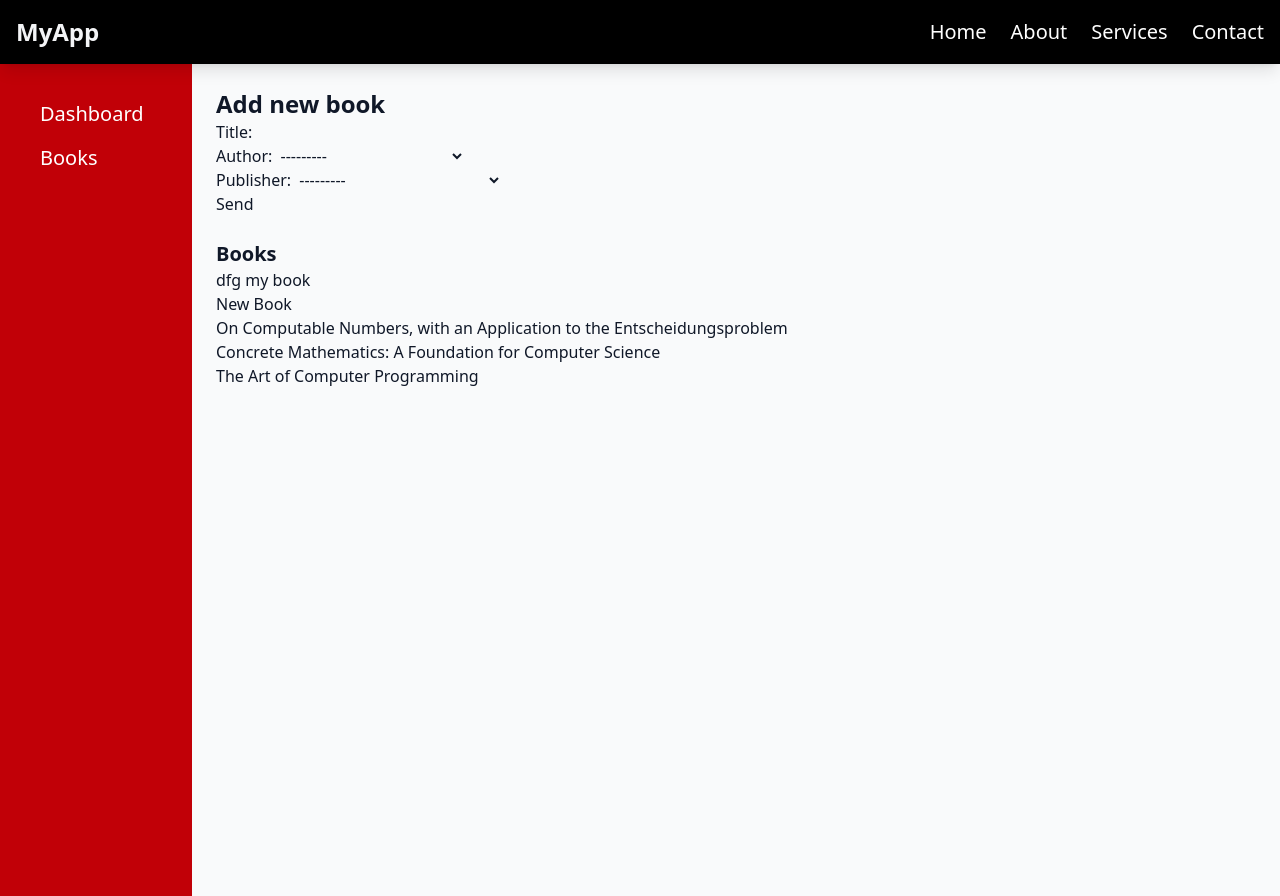
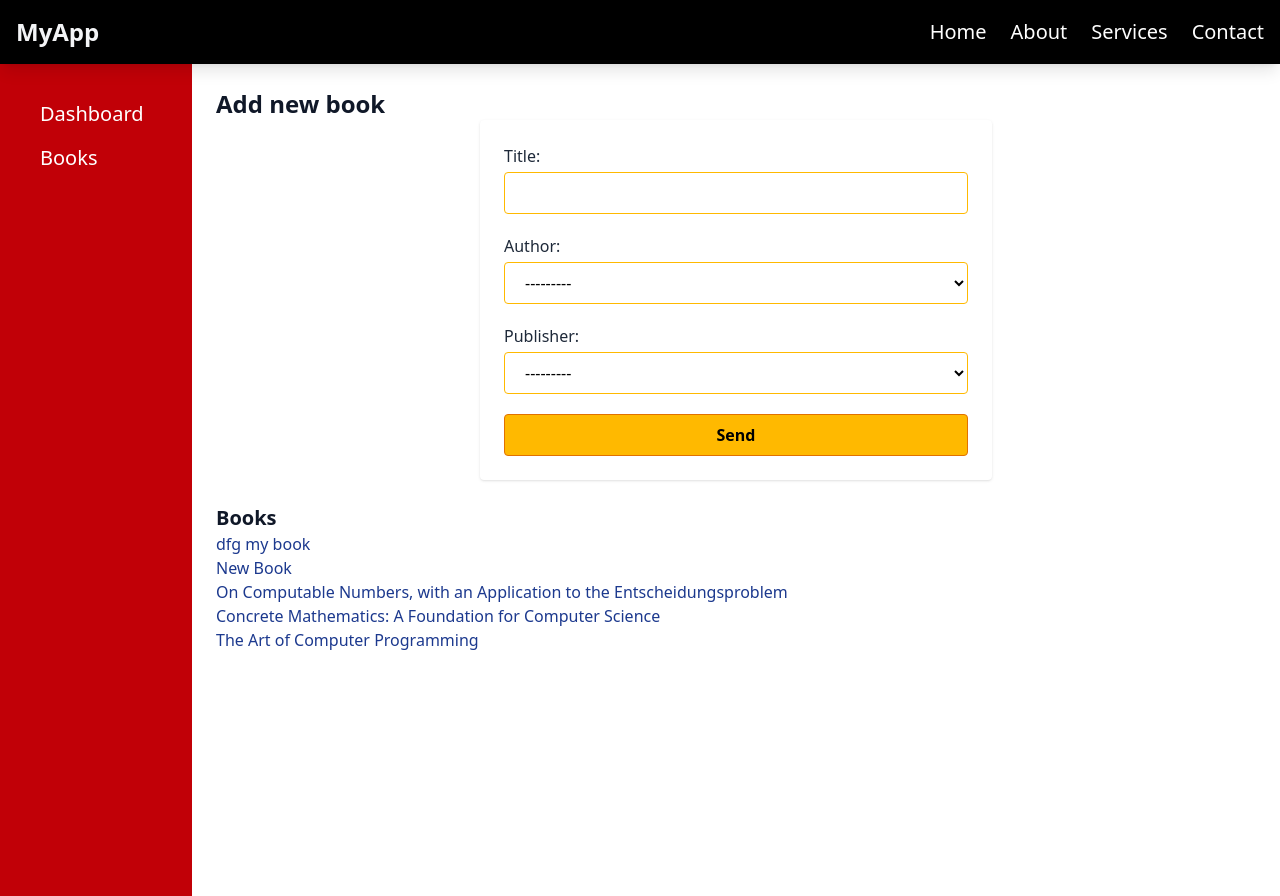
Before and after one commit to sehrishnoreen31/book-rental-business-django, a Django app: page /books/ in a window 1280 px wide. Run offline with Django 5.2, Linux system fonts and the light colour scheme; data comes from the database, SQL or seed files in the repository; both versions use the stored data as it was after the commit; some libraries are stand-ins or nearby versions.

Commit message:
UI for forms

```diff
--- a/books/templates/books/main.html
+++ b/books/templates/books/main.html
@@ -1,20 +1,54 @@
 {% extends "base.html" %}
+{% load widget_tweaks %}
 {% block title %}Book Titles{% endblock %}
 {% block content %}
     {% comment %} new book form {% endcomment %}
     <h1 class='text-2xl font-bold'> Add new book </h1>
-    <form action='' method='POST'>
-        {% csrf_token %}
-        {{form}}
-        <button type='submit'>Send</button>
-    </form>
+    <form action="" method="POST" class="max-w-lg w-full mx-auto p-6 bg-white rounded shadow">
+    {% csrf_token %}
+
+    <div class="mb-5">
+        <label for="{{ form.title.id_for_label }}" class="block text-gray-800 font-medium mb-1">
+            Title:
+        </label>
+        {{ form.title|add_class:"w-full px-4 py-2 bg-white text-black border border-amber-400 rounded focus:ring-amber-400 focus:outline-none focus:ring-2" }}
+    </div>
+
+    <div class="mb-5">
+        <label for="{{ form.author.id_for_label }}" class="block text-gray-800 font-medium mb-1">
+            Author:
+        </label>
+        {{ form.author|add_class:"w-full px-4 py-2 bg-white text-black border border-amber-400 rounded focus:ring-amber-400 focus:outline-none focus:ring-2" }}
+    </div>
+
+    {% if form.title.errors %}
+        {% for error in  form.title.errors  %}
+        <p class="text-red-600">{{error}}</p>
+        {% endfor %}
+    {% endif %}
+
+
+    <div class="mb-5">
+        <label for="{{ form.publisher.id_for_label }}" class="block text-gray-800 font-medium mb-1">
+            Publisher:
+        </label>
+        {{ form.publisher|add_class:"w-full px-4 py-2 bg-white text-black border border-amber-400 rounded focus:ring-amber-400 focus:outline-none focus:ring-2" }}
+    </div>
+
+    <button type="submit" class="w-full py-2 px-4 bg-amber-400 hover:bg-amber-500 text-black font-semibold border border-amber-600 rounded transition-all duration-200">
+        Send
+    </button>
+</form>
+
+
+
     <br>
     {% comment %} display books {% endcomment %}
     {% if list_of_book_titles %}
     <h2 class='text-xl font-bold'>Books</h2>
         <ul>
             {% for book_title in list_of_book_titles %}
-                <li><a class='font-medium text-blue-800' href="{{book_title.get_absolute_url}}">{{book_title.title}}</a></li>
+                <li><a class='font-medium text-blue-900' href="{{book_title.get_absolute_url}}">{{book_title.title}}</a></li>
             {% endfor %}
         </ul>
     {% endif %}
--- a/core/settings.py
+++ b/core/settings.py
@@ -50,6 +50,7 @@ INSTALLED_APPS = [
     'import_export',
     'tailwind',
     'theme',
+    'widget_tweaks',
 ]
 NPM_BIN_PATH = r"D:\DevTools\Node\npm.cmd"
 TAILWIND_APP_NAME = 'theme'
--- a/theme/static/css/dist/styles.css
+++ b/theme/static/css/dist/styles.css
@@ -8,14 +8,26 @@
     --font-mono: ui-monospace, SFMono-Regular, Menlo, Monaco, Consolas, "Liberation Mono",
       "Courier New", monospace;
     --color-red-400: oklch(70.4% 0.191 22.216);
+    --color-red-600: oklch(57.7% 0.245 27.325);
     --color-red-700: oklch(50.5% 0.213 27.518);
+    --color-amber-400: oklch(82.8% 0.189 84.429);
+    --color-amber-500: oklch(76.9% 0.188 70.08);
+    --color-amber-600: oklch(66.6% 0.179 58.318);
+    --color-green-400: oklch(79.2% 0.209 151.711);
+    --color-blue-400: oklch(70.7% 0.165 254.624);
+    --color-blue-800: oklch(42.4% 0.199 265.638);
+    --color-blue-900: oklch(37.9% 0.146 265.522);
     --color-gray-50: oklch(98.5% 0.002 247.839);
     --color-gray-100: oklch(96.7% 0.003 264.542);
     --color-gray-200: oklch(92.8% 0.006 264.531);
+    --color-gray-700: oklch(37.3% 0.034 259.733);
+    --color-gray-800: oklch(27.8% 0.033 256.848);
     --color-gray-900: oklch(21% 0.034 264.665);
     --color-black: #000;
     --color-white: #fff;
     --spacing: 0.25rem;
+    --container-lg: 32rem;
+    --container-xl: 36rem;
     --text-xl: 1.25rem;
     --text-xl--line-height: calc(1.75 / 1.25);
     --text-2xl: 1.5rem;
@@ -23,6 +35,7 @@
     --text-3xl: 1.875rem;
     --text-3xl--line-height: calc(2.25 / 1.875);
     --font-weight-medium: 500;
+    --font-weight-semibold: 600;
     --font-weight-bold: 700;
     --default-transition-duration: 150ms;
     --default-transition-timing-function: cubic-bezier(0.4, 0, 0.2, 1);
@@ -421,6 +434,18 @@
   .mt-4 {
     margin-top: calc(var(--spacing) * 4);
   }
+  .mt-6 {
+    margin-top: calc(var(--spacing) * 6);
+  }
+  .mb-1 {
+    margin-bottom: calc(var(--spacing) * 1);
+  }
+  .mb-2 {
+    margin-bottom: calc(var(--spacing) * 2);
+  }
+  .mb-5 {
+    margin-bottom: calc(var(--spacing) * 5);
+  }
   .ml-auto {
     margin-left: auto;
   }
@@ -498,11 +523,20 @@
   .w-full {
     width: 100%;
   }
+  .max-w-\[500px\] {
+    max-width: 500px;
+  }
   .max-w-\[1400px\] {
     max-width: 1400px;
   }
   .max-w-\[1600px\] {
     max-width: 1600px;
+  }
+  .max-w-lg {
+    max-width: var(--container-lg);
+  }
+  .max-w-xl {
+    max-width: var(--container-xl);
   }
   .flex-1 {
     flex: 1;
@@ -533,14 +567,35 @@
     border-style: var(--tw-border-style);
     border-width: 1px;
   }
+  .border-amber-400 {
+    border-color: var(--color-amber-400);
+  }
+  .border-amber-600 {
+    border-color: var(--color-amber-600);
+  }
+  .border-blue-400 {
+    border-color: var(--color-blue-400);
+  }
+  .border-green-400 {
+    border-color: var(--color-green-400);
+  }
+  .bg-amber-400 {
+    background-color: var(--color-amber-400);
+  }
   .bg-black {
     background-color: var(--color-black);
   }
   .bg-gray-50 {
     background-color: var(--color-gray-50);
   }
+  .bg-gray-900 {
+    background-color: var(--color-gray-900);
+  }
   .bg-red-700 {
     background-color: var(--color-red-700);
+  }
+  .bg-white {
+    background-color: var(--color-white);
   }
   .p-2 {
     padding: calc(var(--spacing) * 2);
@@ -559,6 +614,9 @@
   }
   .py-1 {
     padding-block: calc(var(--spacing) * 1);
+  }
+  .py-2 {
+    padding-block: calc(var(--spacing) * 2);
   }
   .pt-16 {
     padding-top: calc(var(--spacing) * 16);
@@ -583,17 +641,47 @@
     --tw-font-weight: var(--font-weight-medium);
     font-weight: var(--font-weight-medium);
   }
+  .font-semibold {
+    --tw-font-weight: var(--font-weight-semibold);
+    font-weight: var(--font-weight-semibold);
+  }
+  .text-black {
+    color: var(--color-black);
+  }
+  .text-blue-800 {
+    color: var(--color-blue-800);
+  }
+  .text-blue-900 {
+    color: var(--color-blue-900);
+  }
   .text-gray-100 {
     color: var(--color-gray-100);
+  }
+  .text-gray-700 {
+    color: var(--color-gray-700);
+  }
+  .text-gray-800 {
+    color: var(--color-gray-800);
   }
   .text-gray-900 {
     color: var(--color-gray-900);
   }
+  .text-red-600 {
+    color: var(--color-red-600);
+  }
   .text-white {
     color: var(--color-white);
   }
+  .shadow {
+    --tw-shadow: 0 1px 3px 0 var(--tw-shadow-color, rgb(0 0 0 / 0.1)), 0 1px 2px -1px var(--tw-shadow-color, rgb(0 0 0 / 0.1));
+    box-shadow: var(--tw-inset-shadow), var(--tw-inset-ring-shadow), var(--tw-ring-offset-shadow), var(--tw-ring-shadow), var(--tw-shadow);
+  }
   .shadow-lg {
     --tw-shadow: 0 10px 15px -3px var(--tw-shadow-color, rgb(0 0 0 / 0.1)), 0 4px 6px -4px var(--tw-shadow-color, rgb(0 0 0 / 0.1));
+    box-shadow: var(--tw-inset-shadow), var(--tw-inset-ring-shadow), var(--tw-ring-offset-shadow), var(--tw-ring-shadow), var(--tw-shadow);
+  }
+  .shadow-md {
+    --tw-shadow: 0 4px 6px -1px var(--tw-shadow-color, rgb(0 0 0 / 0.1)), 0 2px 4px -2px var(--tw-shadow-color, rgb(0 0 0 / 0.1));
     box-shadow: var(--tw-inset-shadow), var(--tw-inset-ring-shadow), var(--tw-ring-offset-shadow), var(--tw-ring-shadow), var(--tw-shadow);
   }
   .transition {
@@ -601,12 +689,26 @@
     transition-timing-function: var(--tw-ease, var(--default-transition-timing-function));
     transition-duration: var(--tw-duration, var(--default-transition-duration));
   }
+  .transition-all {
+    transition-property: all;
+    transition-timing-function: var(--tw-ease, var(--default-transition-timing-function));
+    transition-duration: var(--tw-duration, var(--default-transition-duration));
+  }
+  .duration-200 {
+    --tw-duration: 200ms;
+    transition-duration: 200ms;
+  }
   @media (hover: hover) {
     .hover\:scale-110:hover {
       --tw-scale-x: 110%;
       --tw-scale-y: 110%;
       --tw-scale-z: 110%;
       scale: var(--tw-scale-x) var(--tw-scale-y);
+    }
+  }
+  @media (hover: hover) {
+    .hover\:bg-amber-500:hover {
+      background-color: var(--color-amber-500);
     }
   }
   @media (hover: hover) {
@@ -628,6 +730,23 @@
     .hover\:text-white:hover {
       color: var(--color-white);
     }
+  }
+  .focus\:ring-2:focus {
+    --tw-ring-shadow: var(--tw-ring-inset,) 0 0 0 calc(2px + var(--tw-ring-offset-width)) var(--tw-ring-color, currentcolor);
+    box-shadow: var(--tw-inset-shadow), var(--tw-inset-ring-shadow), var(--tw-ring-offset-shadow), var(--tw-ring-shadow), var(--tw-shadow);
+  }
+  .focus\:ring-amber-400:focus {
+    --tw-ring-color: var(--color-amber-400);
+  }
+  .focus\:ring-blue-400:focus {
+    --tw-ring-color: var(--color-blue-400);
+  }
+  .focus\:ring-green-400:focus {
+    --tw-ring-color: var(--color-green-400);
+  }
+  .focus\:outline-none:focus {
+    --tw-outline-style: none;
+    outline-style: none;
   }
   @media (width >= 64rem) {
     .lg\:block {
@@ -953,6 +1072,10 @@
   inherits: false;
   initial-value: 0 0 #0000;
 }
+@property --tw-duration {
+  syntax: "*";
+  inherits: false;
+}
 @property --tw-scale-x {
   syntax: "*";
   inherits: false;
@@ -989,6 +1112,7 @@
       --tw-ring-offset-width: 0px;
       --tw-ring-offset-color: #fff;
       --tw-ring-offset-shadow: 0 0 #0000;
+      --tw-duration: initial;
       --tw-scale-x: 1;
       --tw-scale-y: 1;
       --tw-scale-z: 1;
--- a/theme/templates/base.html
+++ b/theme/templates/base.html
@@ -7,7 +7,7 @@
     <meta name="viewport" content="width=device-width, initial-scale=1.0">
     {% tailwind_css %}
 </head>
-<body class="bg-gray-50 text-gray-900">
+<body class= "text-gray-900">
 
 <!-- Navbar (Full Width, Fixed) -->
 {% include 'layout/navbar.html' %}
```
Also changed, not shown: db.sqlite3.
